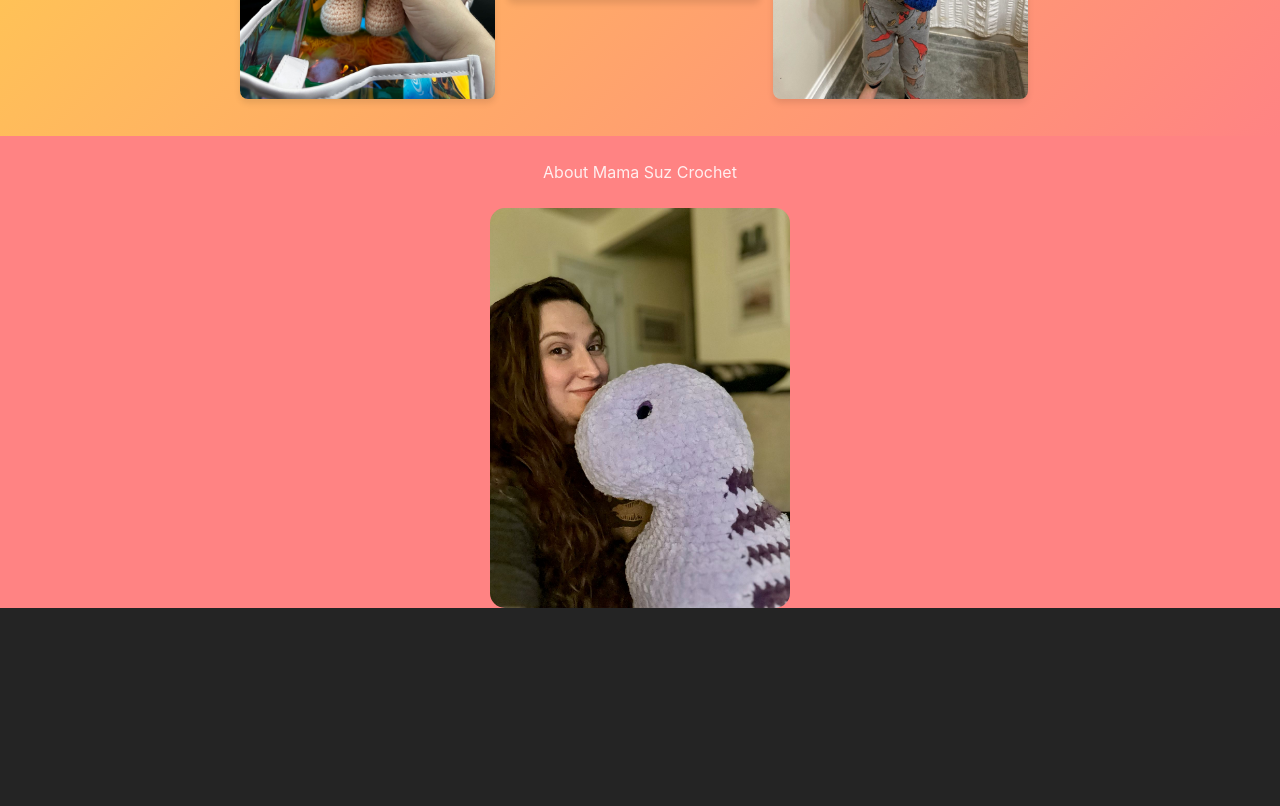
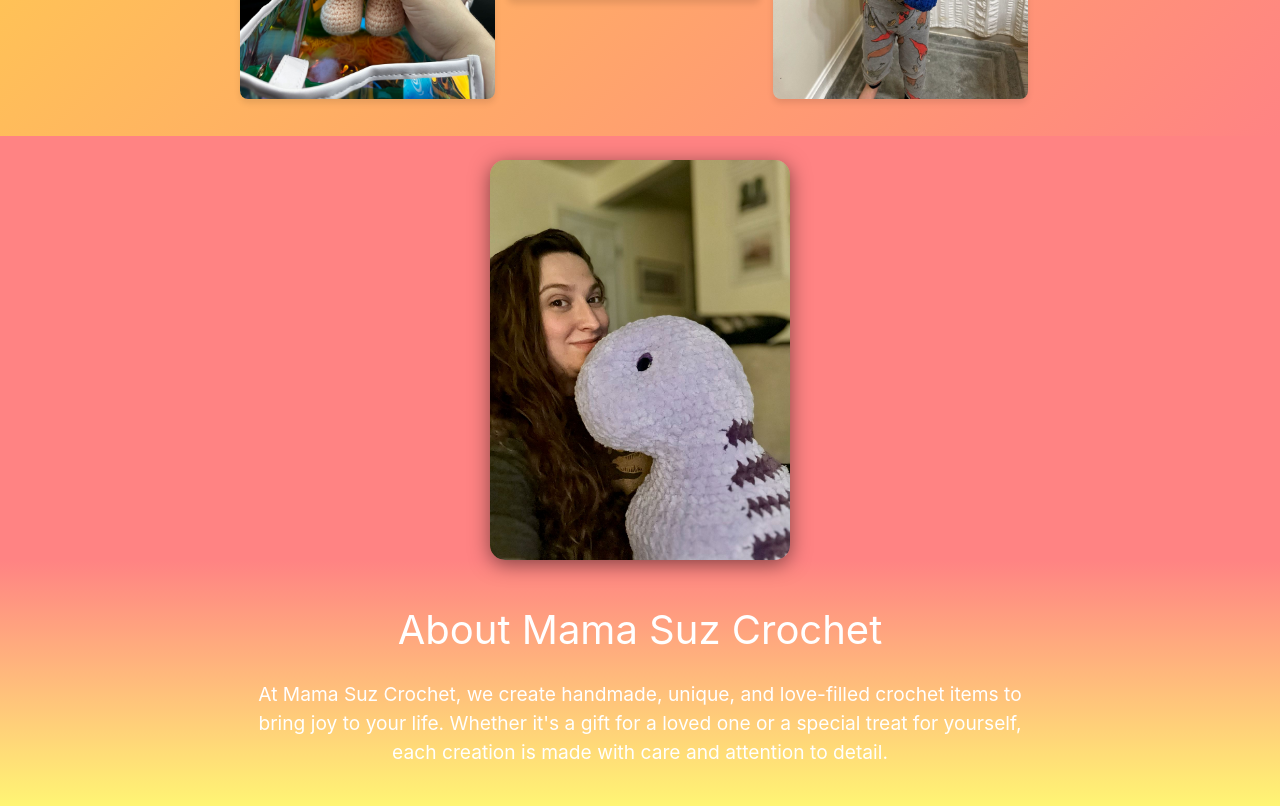
Before and after one commit to RStrozier/mama-suz-crochet, a React (Vite) app: page / in a window 1280 px wide. Shown: the part 1080-1886 px from the top of the page. Before the commit the page ends 1688 px from the top, so only its background shows below. Built offline with nearby package versions, Linux system fonts and the light colour scheme.

Commit message:
added intersection observer, added motion tothe image fade in

```diff
--- a/src/components/HomepageAbout.tsx
+++ /dev/null
@@ -1,22 +0,0 @@
-import DanielleImage from "../assets/danielle-main-image.jpg";
-
-const HomepageAbout = () => {
-  return (
-    <>
-      <div style={{ backgroundColor: "#FF8383" }}>
-        <br />
-        <div className="centered">About Mama Suz Crochet</div>
-        <br />
-        <div className="centered">
-          <img
-            src={DanielleImage}
-            alt="Danielle"
-            style={{ maxWidth: "100%", height: "25rem", borderRadius: "15px" }}
-          />
-        </div>
-      </div>
-    </>
-  );
-};
-
-export default HomepageAbout;
--- /dev/null
+++ b/src/components/HomepageAboutPhoto.tsx
@@ -0,0 +1,32 @@
+import { motion } from "framer-motion";
+import DanielleImage from "../assets/danielle-main-image.jpg";
+import useInView from "../hooks/useInView";
+
+const HomepageAboutPhoto = () => {
+  const isInView = useInView({ threshold: 0.1 });
+  return (
+    <>
+      <div style={{ backgroundColor: "#FF8383" }}>
+        <br />
+        <div className="centered">
+          <motion.img
+            src={DanielleImage}
+            alt="Danielle"
+            className="observed-image"
+            initial={{ opacity: 0 }}
+            animate={{ opacity: isInView ? 1 : 0 }}
+            transition={{ duration: 2 }}
+            style={{
+              maxWidth: "100%",
+              height: "25rem",
+              borderRadius: "15px",
+              boxShadow: "0 4px 20px rgba(0, 0, 0, 0.5)"
+            }}
+          />
+        </div>
+      </div>
+    </>
+  );
+};
+
+export default HomepageAboutPhoto;
--- /dev/null
+++ b/src/components/HomepageAboutSection.tsx
@@ -0,0 +1,23 @@
+const HomepageAboutSection = () => {
+    return (
+      <div
+        style={{
+          background: "linear-gradient(to bottom, #FF8383, #FFF574)", // Pink to yellow gradient (vertical)
+          color: "#FFFFFF", // White text for contrast
+          padding: "40px 20px", // Spacing inside the section
+          textAlign: "center", // Center-align text
+        }}
+      >
+        <h2 style={{ fontSize: "2.5rem", marginBottom: "20px" }}>
+          About Mama Suz Crochet
+        </h2>
+        <p style={{ fontSize: "1.2rem", maxWidth: "800px", margin: "0 auto" }}>
+          At Mama Suz Crochet, we create handmade, unique, and love-filled crochet items
+          to bring joy to your life. Whether it's a gift for a loved one or a special treat
+          for yourself, each creation is made with care and attention to detail.
+        </p>
+      </div>
+    );
+  };
+
+  export default HomepageAboutSection;
--- /dev/null
+++ b/src/hooks/useInView.tsx
@@ -0,0 +1,29 @@
+import { useEffect, useState } from 'react';
+
+const useInView = (options?: IntersectionObserverInit): boolean => {
+  const [isInView, setIsInView] = useState<boolean>(false);
+
+  useEffect(() => {
+    const observer = new IntersectionObserver(([entry]) => {
+      if (entry.isIntersecting) {
+        setIsInView(true);
+        observer.disconnect(); // Stop observing once in view
+      }
+    }, options);
+
+    const element = document.querySelector('.observed-image'); // Use a class or ref
+    if (element) {
+      observer.observe(element);
+    }
+
+    return () => {
+      if (element) {
+        observer.unobserve(element);
+      }
+    };
+  }, [options]);
+
+  return isInView;
+};
+
+export default useInView;
--- a/src/pages/Homepage.tsx
+++ b/src/pages/Homepage.tsx
@@ -1,4 +1,5 @@
-import HomepageAbout from '../components/HomepageAbout';
+import HomepageAboutPhoto from '../components/HomepageAboutPhoto';
+import HomepageAboutSection from '../components/HomepageAboutSection';
 import HomepageHero from '../components/HomepageHero';
 import PhotoGrid from '../components/PhotoGrid';
 
@@ -7,7 +8,8 @@
     <>
     <HomepageHero />
       <PhotoGrid />
-      <HomepageAbout />
+      <HomepageAboutPhoto />
+      <HomepageAboutSection />
     </>
   );
 };
```
